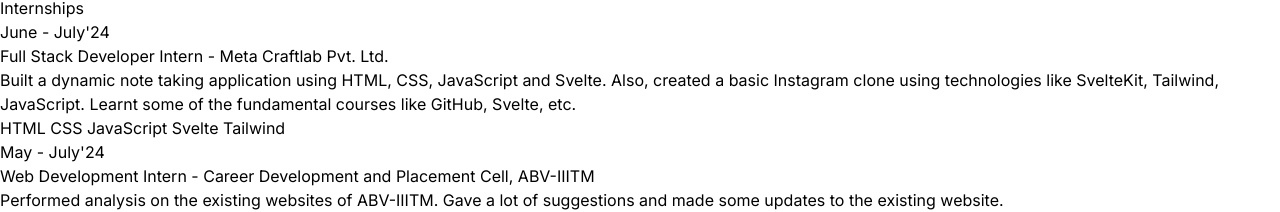
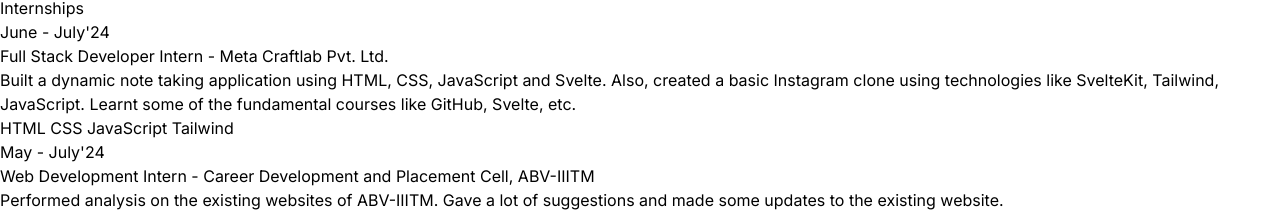
Before and after one commit to tanya050803/react-portfolio-tanyajain, a React (Vite) app: page / in a window 1280 px wide. Shown: the part 3964-4176 px from the top of the page. Built offline with nearby package versions, Linux system fonts and the light colour scheme.

Commit message:
Update index.js

```diff
--- a/src/constants/index.js
+++ b/src/constants/index.js
@@ -14,7 +14,7 @@
     role: "Full Stack Developer Intern",
     company: "Meta Craftlab Pvt. Ltd.",
     description: `Built a dynamic note taking application using HTML, CSS, JavaScript and Svelte. Also, created a basic Instagram clone using technologies like SvelteKit, Tailwind, JavaScript. Learnt some of the fundamental courses like GitHub, Svelte, etc.`,
-    technologies: ["HTML", "CSS", "JavaScript", "Svelte", "Tailwind"],
+    technologies: ["HTML", "CSS", "JavaScript", "Tailwind"],
   },
   {
     year: "May - July'24",
```
